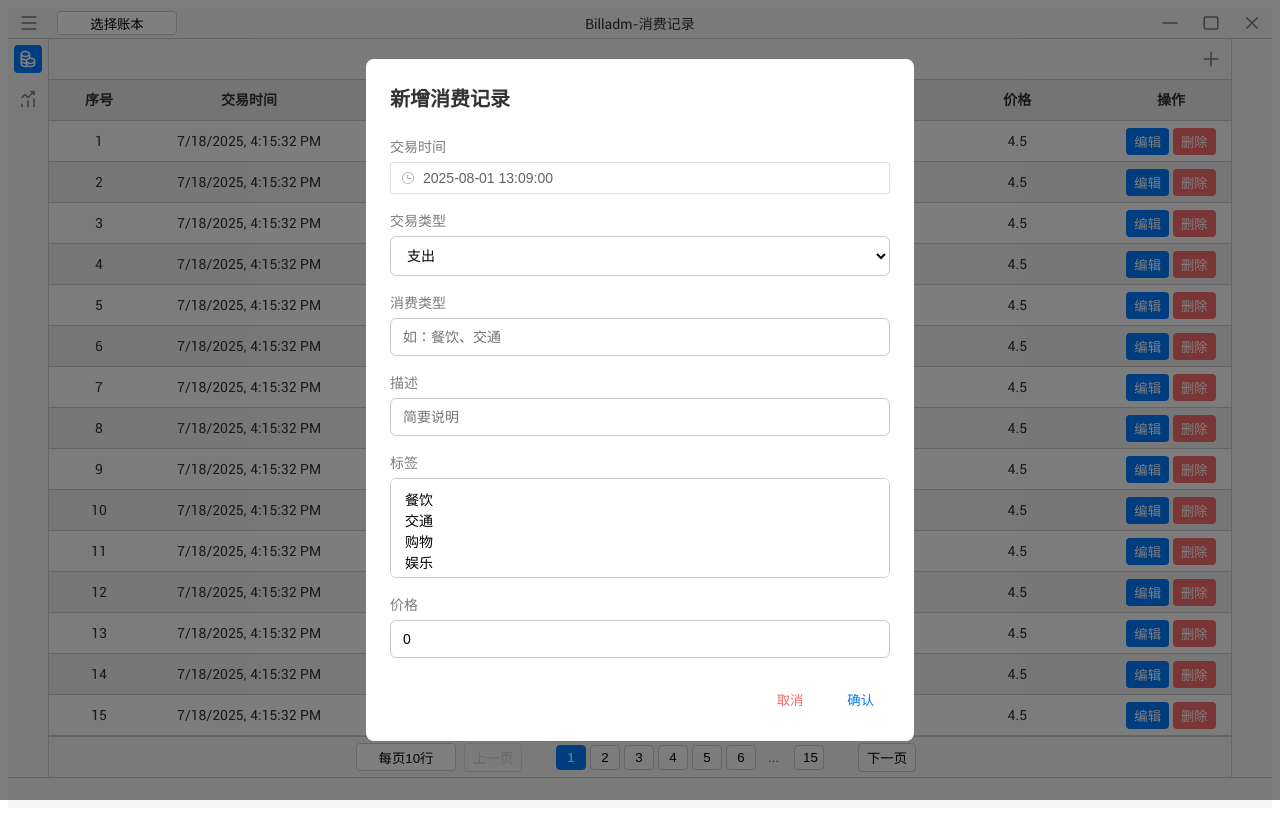
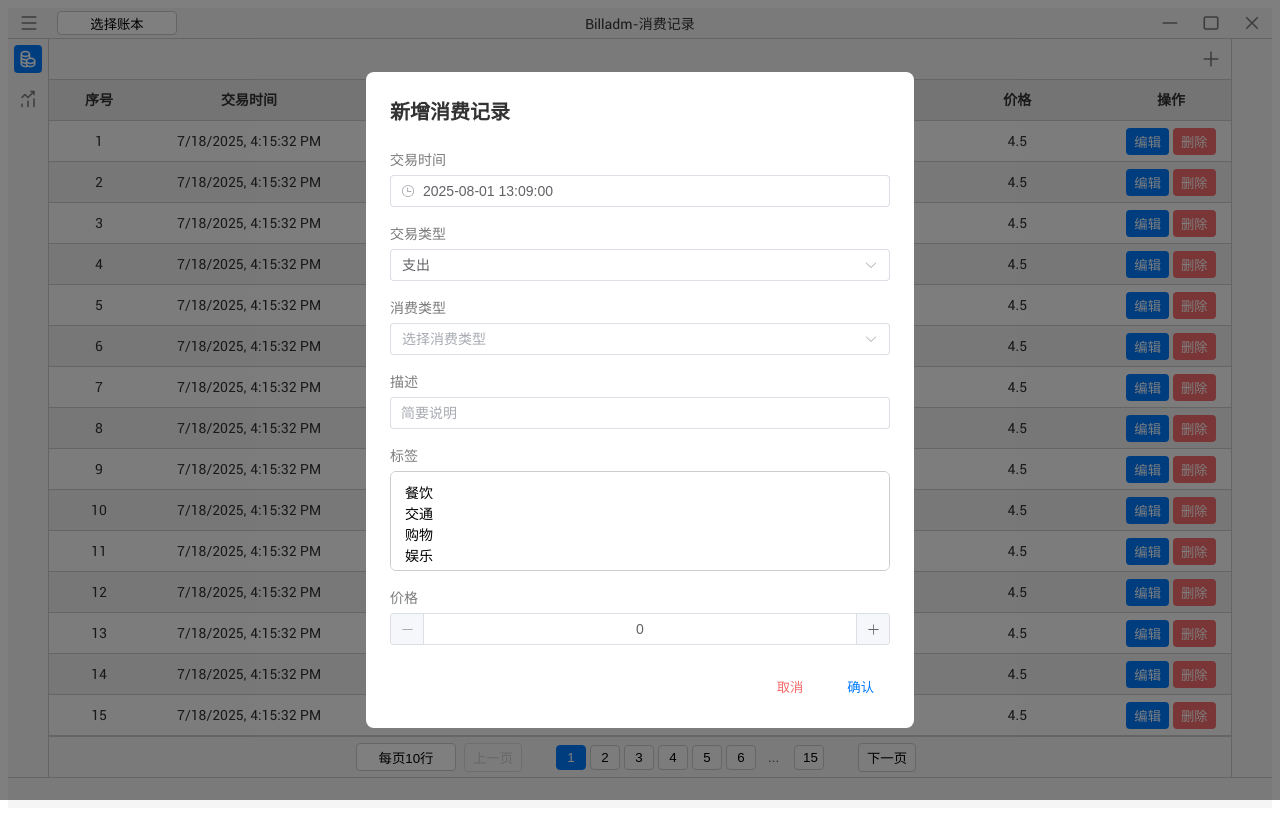
Before and after one commit to DaoiestFire/Billadm-GO, a Vue app in the folder app/: page /tr_view in a window 1280 px wide. Both pictures are taken after a click on the button 1211 px from the left and 59 px from the top of the page. Built offline with nearby package versions, Linux system fonts and the light colour scheme; a web font is replaced by a local one.

Commit message:
基于epl整改表单

```diff
--- a/app/src/components/TransactionRecordView.vue
+++ b/app/src/components/TransactionRecordView.vue
@@ -12,30 +12,31 @@
                     <!-- 交易时间 -->
                     <div class="form-item">
                         <label>交易时间</label>
-                        <el-date-picker v-model="formData.time" type="datetime" placeholder="Select date and time"
+                        <el-date-picker v-model="formData.time" type="datetime" placeholder="选择交易时间"
                             style="width: 100%;" />
                     </div>
 
                     <!-- 交易类型 -->
                     <div class="form-item">
                         <label>交易类型</label>
-                        <select v-model="formData.type" class="form-select">
-                            <option v-for="type in typeOptions" :key="type.value" :value="type.value">
-                                {{ type.label }}
-                            </option>
-                        </select>
+                        <el-select v-model="formData.type" placeholder="选择交易类型" style="width: 100%">
+                            <el-option v-for="type in typeOptions" :key="type.value" :label="type.label"
+                                :value="type.value" />
+                        </el-select>
                     </div>
 
                     <!-- 消费类型 -->
                     <div class="form-item">
                         <label>消费类型</label>
-                        <input v-model="formData.category" type="text" class="form-input" placeholder="如：餐饮、交通" />
+                        <el-select v-model="formData.category" placeholder="选择消费类型" style="width: 100%">
+                            <el-option v-for="category in categoryOptions" :key="category" :value="category" />
+                        </el-select>
                     </div>
 
                     <!-- 描述 -->
                     <div class="form-item">
                         <label>描述</label>
-                        <input v-model="formData.description" type="text" class="form-input" placeholder="简要说明" />
+                        <el-input v-model="formData.description" style="width: 100%" placeholder="简要说明" clearable />
                     </div>
 
                     <!-- 标签（多选下拉） -->
@@ -51,8 +52,7 @@
                     <!-- 价格 -->
                     <div class="form-item">
                         <label>价格</label>
-                        <input v-model.number="formData.amount" type="number" step="5" min="0" class="form-input"
-                            placeholder="请输入金额" />
+                        <el-input-number v-model="formData.amount" :min="0" style="width: 100%" />
                     </div>
                 </div>
 
@@ -86,6 +86,10 @@ const props = defineProps({
             { label: '收入', value: 'income' },
             { label: '转账', value: 'transfer' }
         ]
+    },
+    categoryOptions: {
+        type: Array,
+        default: () => ['餐饮', '交通', '购物', '娱乐', '工资', '理财', '房租', '医疗']
     },
     tagOptions: {
         type: Array,
```
